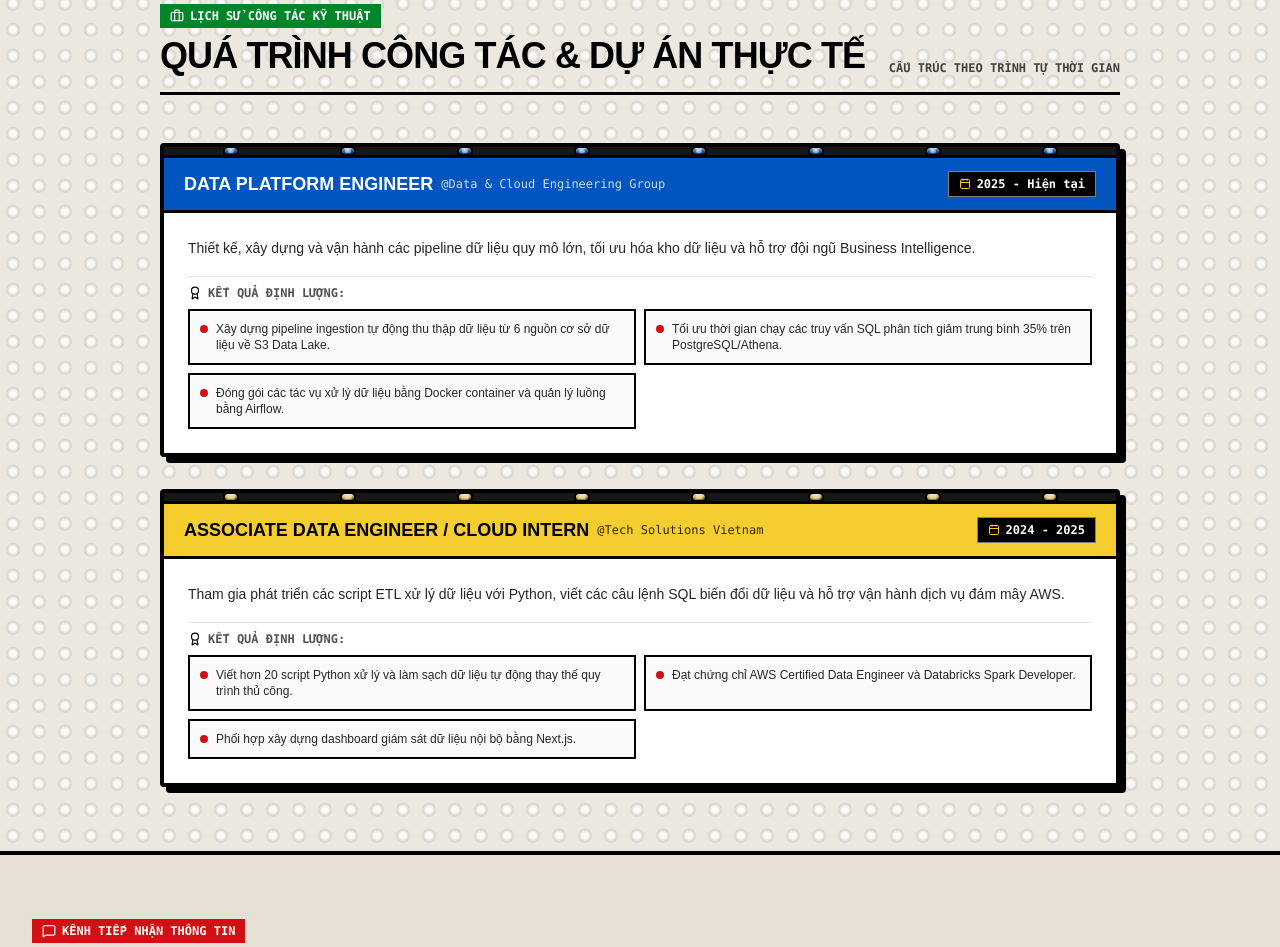
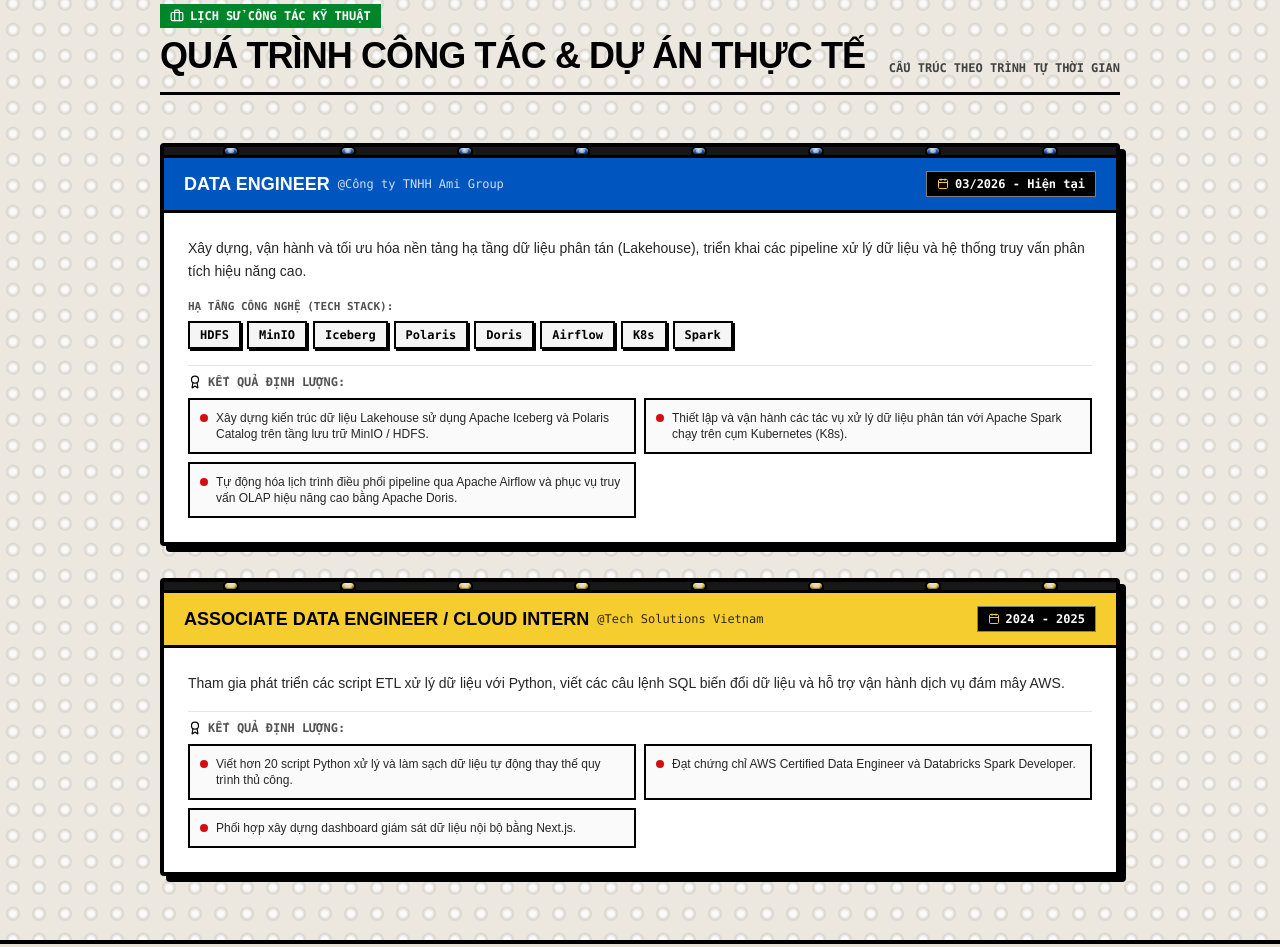
Before and after one commit to dHung2412/Portfolio, a Next.js app: page / in a window 1280 px wide. Shown: the part 4743-5690 px from the top of the page. Built offline with nearby package versions, Linux system fonts and the light colour scheme.

Commit message:
feat(experience): update Data Engineer role at Công ty TNHH Ami Group with tech stack badges

```diff
--- a/src/components/ExperienceSection.tsx
+++ b/src/components/ExperienceSection.tsx
@@ -77,6 +77,25 @@ export function ExperienceSection() {
                     {exp.description}
                   </p>
 
+                  {/* Tech Stack Badges */}
+                  {exp.techStack && exp.techStack.length > 0 && (
+                    <div>
+                      <div className="text-[11px] font-mono font-bold uppercase text-neutral-600 mb-1.5">
+                        Hạ tầng công nghệ (Tech Stack):
+                      </div>
+                      <div className="flex flex-wrap gap-1.5">
+                        {exp.techStack.map((tech, tIdx) => (
+                          <span
+                            key={tIdx}
+                            className="px-2.5 py-1 text-xs font-mono font-bold bg-neutral-100 text-black border-2 border-black shadow-[2px_2px_0px_#000000]"
+                          >
+                            {tech}
+                          </span>
+                        ))}
+                      </div>
+                    </div>
+                  )}
+
                   {/* Achievements */}
                   <div className="space-y-2 pt-2 border-t border-neutral-200">
                     <div className="text-xs font-mono font-bold uppercase text-neutral-600 flex items-center gap-1.5">
--- a/src/data/portfolioData.ts
+++ b/src/data/portfolioData.ts
@@ -24,6 +24,7 @@ export interface ExperienceItem {
   company: string;
   description: string;
   achievements: string[];
+  techStack?: string[];
   color: "red" | "blue" | "yellow" | "green";
 }
 
@@ -172,14 +173,15 @@ export const portfolioData = {
   ] as ProjectItem[],
   experiences: [
     {
-      period: "2025 - Hiện tại",
-      role: "Data Platform Engineer",
-      company: "Data & Cloud Engineering Group",
-      description: "Thiết kế, xây dựng và vận hành các pipeline dữ liệu quy mô lớn, tối ưu hóa kho dữ liệu và hỗ trợ đội ngũ Business Intelligence.",
+      period: "03/2026 - Hiện tại",
+      role: "Data Engineer",
+      company: "Công ty TNHH Ami Group",
+      description: "Xây dựng, vận hành và tối ưu hóa nền tảng hạ tầng dữ liệu phân tán (Lakehouse), triển khai các pipeline xử lý dữ liệu và hệ thống truy vấn phân tích hiệu năng cao.",
+      techStack: ["HDFS", "MinIO", "Iceberg", "Polaris", "Doris", "Airflow", "K8s", "Spark"],
       achievements: [
-        "Xây dựng pipeline ingestion tự động thu thập dữ liệu từ 6 nguồn cơ sở dữ liệu về S3 Data Lake.",
-        "Tối ưu thời gian chạy các truy vấn SQL phân tích giảm trung bình 35% trên PostgreSQL/Athena.",
-        "Đóng gói các tác vụ xử lý dữ liệu bằng Docker container và quản lý luồng bằng Airflow."
+        "Xây dựng kiến trúc dữ liệu Lakehouse sử dụng Apache Iceberg và Polaris Catalog trên tầng lưu trữ MinIO / HDFS.",
+        "Thiết lập và vận hành các tác vụ xử lý dữ liệu phân tán với Apache Spark chạy trên cụm Kubernetes (K8s).",
+        "Tự động hóa lịch trình điều phối pipeline qua Apache Airflow và phục vụ truy vấn OLAP hiệu năng cao bằng Apache Doris."
       ],
       color: "blue"
     },
```
